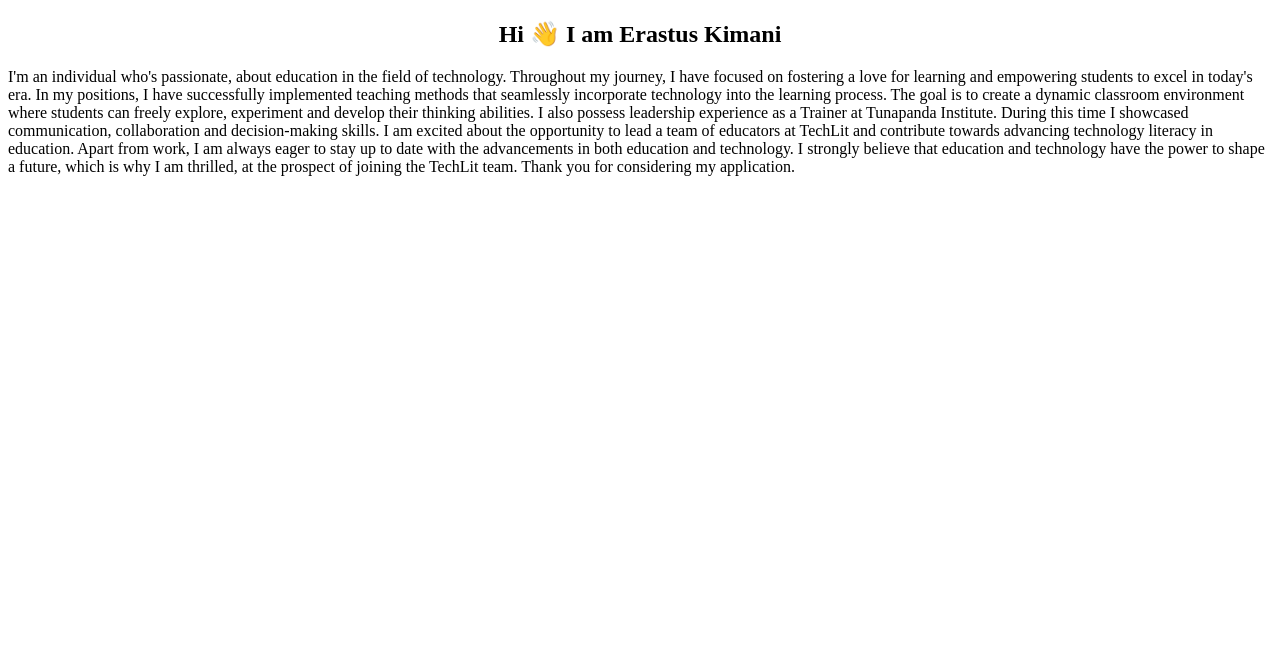
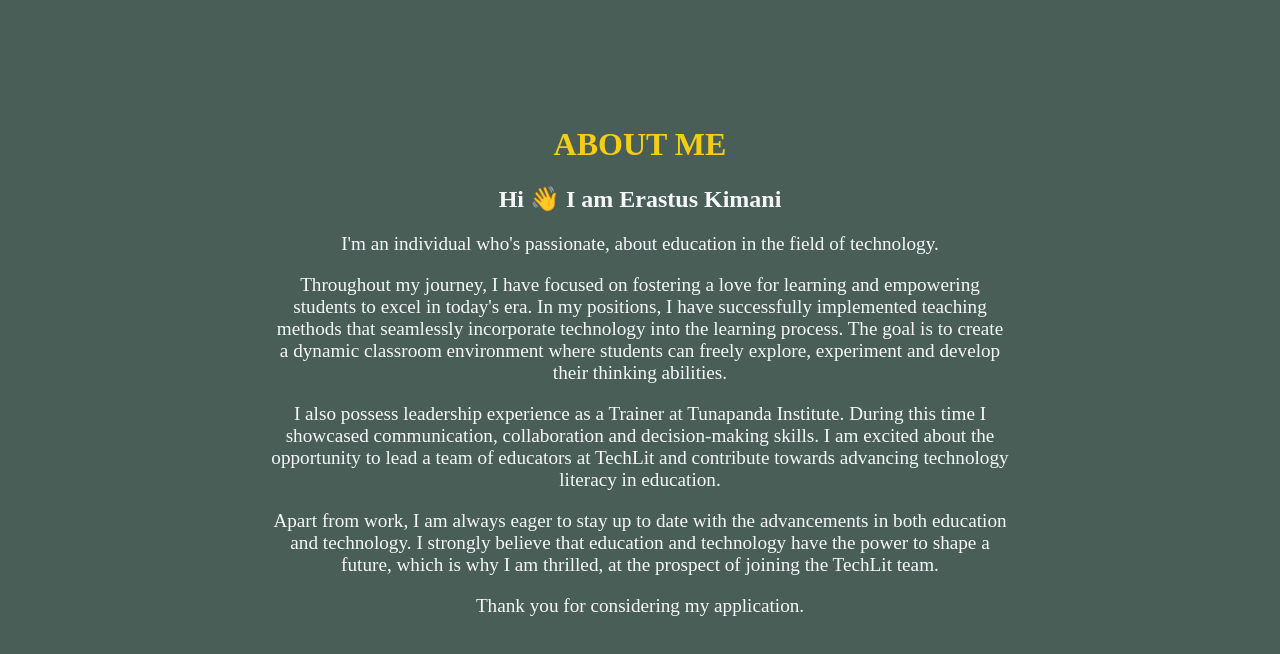
Before and after one commit to ErastusNjaramba/aboutMe.github.io, a plain HTML site: page index.html in a window 1280 px wide. Drawn offline with Linux system fonts and the light colour scheme.

Commit message:
create about me

```diff
--- a/index.html
+++ b/index.html
@@ -1,30 +1,45 @@
 <!DOCTYPE html>
-<html lang="en">
+<html lang="en" style="background-color: #495E57;">
 <head>
     <meta charset="UTF-8">
     <meta name="viewport" content="width=device-width, initial-scale=1.0">
     <title>About Me</title>
 </head>
 <body>
-    <div>
-        <h2 style="text-align: center;">Hi <span class="wave">👋 I am Erastus Kimani</h2>
-    </div>
-    <div>
-        <p>
+    <div style="margin-top: 10%;">
 
+        <div>
+            <h1 style="text-align: center; color: #F4CE14;">ABOUT ME</h1>
+        </div>
 
- I'm an individual who's passionate, about education in the field of technology.
+        <div>
+            <h2 style="text-align: center; color: #F5F7F8;">Hi <span class="wave">👋 I am Erastus Kimani</h2>
+        </div>
 
- Throughout my journey, I have focused on fostering a love for learning and empowering students to excel in today's era. In my positions, I have successfully implemented teaching methods that seamlessly incorporate technology into the learning process. The goal is to create a dynamic classroom environment where students can freely explore, experiment and develop their thinking abilities.
-
- I also possess leadership experience as a Trainer at Tunapanda Institute. During this time I showcased communication, collaboration and decision-making skills. I am excited about the opportunity to lead a team of educators at TechLit and contribute towards advancing technology literacy in education.
-
- Apart from work, I am always eager to stay up to date with the advancements in both education and technology. I strongly believe that education and technology have the power to shape a future, which is why I am thrilled, at the prospect of joining the TechLit team.
-
- Thank you for considering my application.
-
-
-        </p>
+        <div style="text-align: center; color: #F5F7F8; font-size: larger;">
+            <p> I'm an individual who's passionate, about education in the field of technology.</p>
+            <p>
+                Throughout my journey, I have focused on fostering a love for learning and empowering <br>
+                students to excel in today's era. In my positions, I have successfully implemented teaching  <br>
+                methods that seamlessly incorporate technology into the learning process. The goal is to create  <br>
+                a dynamic classroom environment where students can freely explore, experiment and develop  <br>
+                their thinking abilities.
+            </p>
+            <p>
+                I also possess leadership experience as a Trainer at Tunapanda Institute. During this time I <br>
+                showcased communication, collaboration and decision-making skills. I am excited about the <br>
+                opportunity to lead a team of educators at TechLit and contribute towards advancing technology <br>
+                literacy in education.
+            </p>
+            <p>
+                Apart from work, I am always eager to stay up to date with the advancements in both education <br>
+                and technology. I strongly believe that education and technology have the power to shape a <br>
+                future, which is why I am thrilled, at the prospect of joining the TechLit team.
+            </p>
+            <p>
+                Thank you for considering my application.
+            </p>
+        </div>
     </div>
 </body>
 </html>
```
